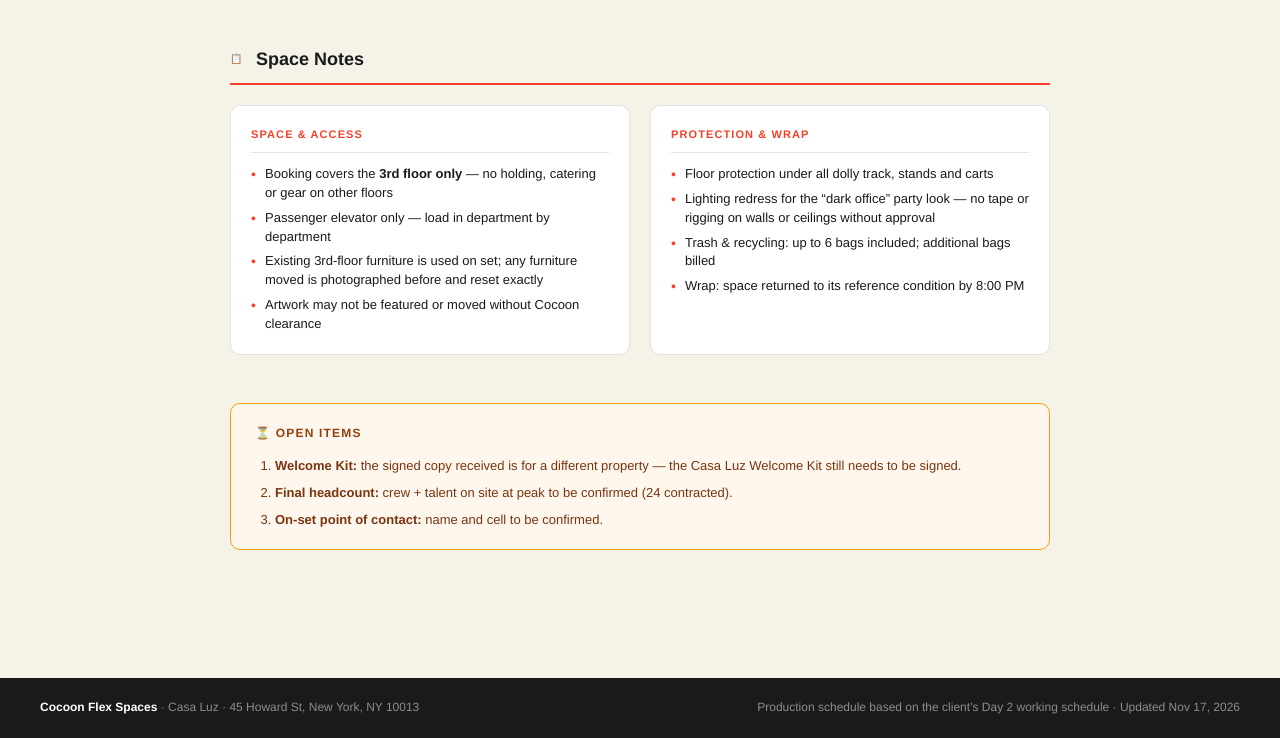
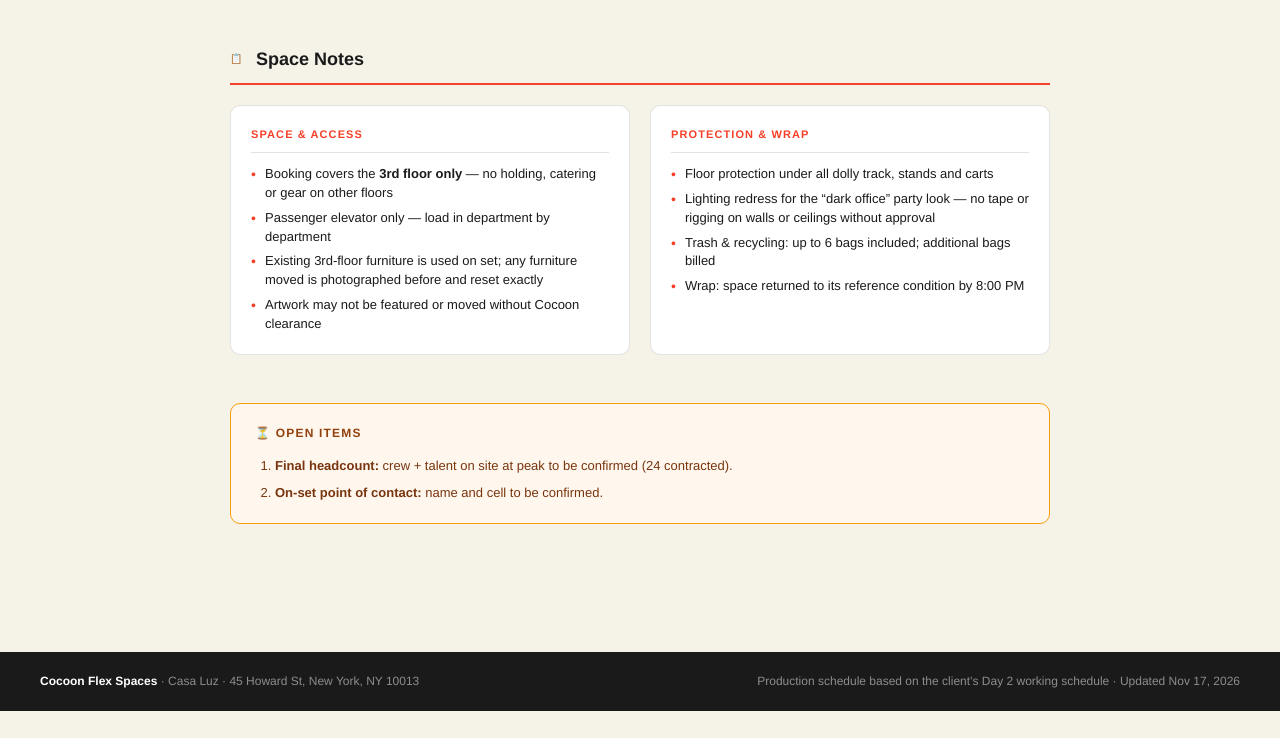
Before and after one commit to cocoonflexspaces/cocoon-afterimage-granola-casaluz-ros, a plain HTML site: page index.html in a window 1280 px wide. Shown: the part 2885-3623 px from the top of the page. After the commit the page ends 3596 px from the top, so only its background shows below. Drawn offline with Linux system fonts and the light colour scheme.

Commit message:
Remove Welcome Kit open item
Co-Authored-By: Claude Opus 5.5 <noreply@anthropic.com>
Claude-Session: https://claude.ai/code/session_01UP9wAJETp6T8MtE9RQwTPn

```diff
--- a/index.html
+++ b/index.html
@@ -779,7 +779,6 @@
     <div class="open-items">
       <h4>⏳ Open Items</h4>
       <ol>
-        <li><strong>Welcome Kit:</strong> the signed copy received is for a different property — the Casa Luz Welcome Kit still needs to be signed.</li>
         <li><strong>Final headcount:</strong> crew + talent on site at peak to be confirmed (24 contracted).</li>
         <li><strong>On-set point of contact:</strong> name and cell to be confirmed.</li>
       </ol>
```
